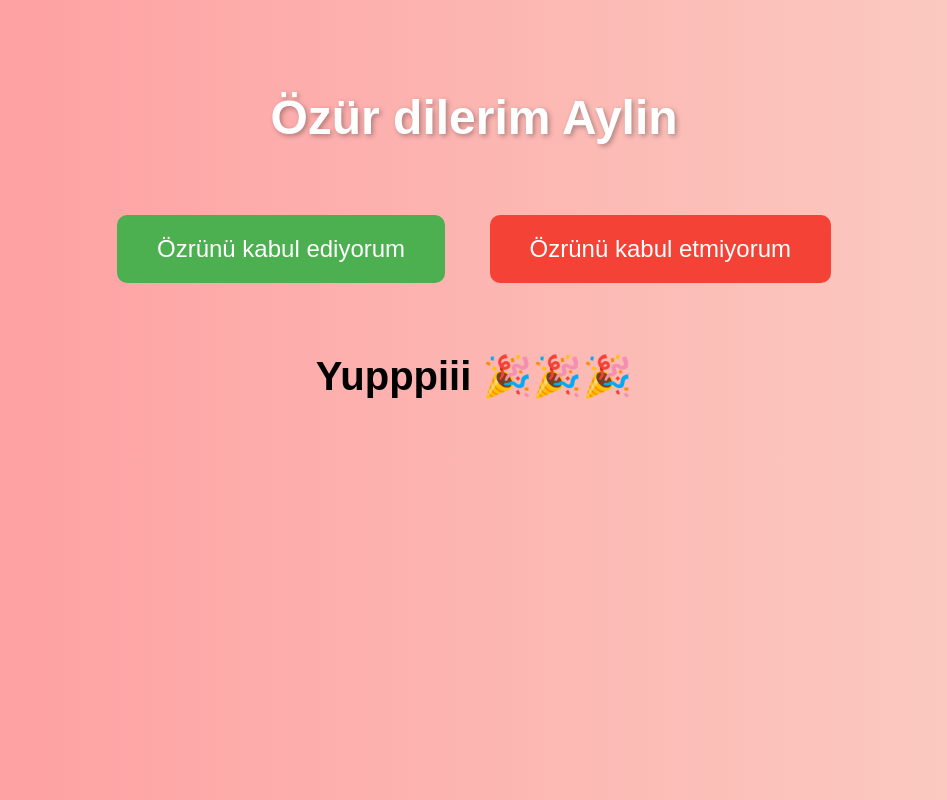
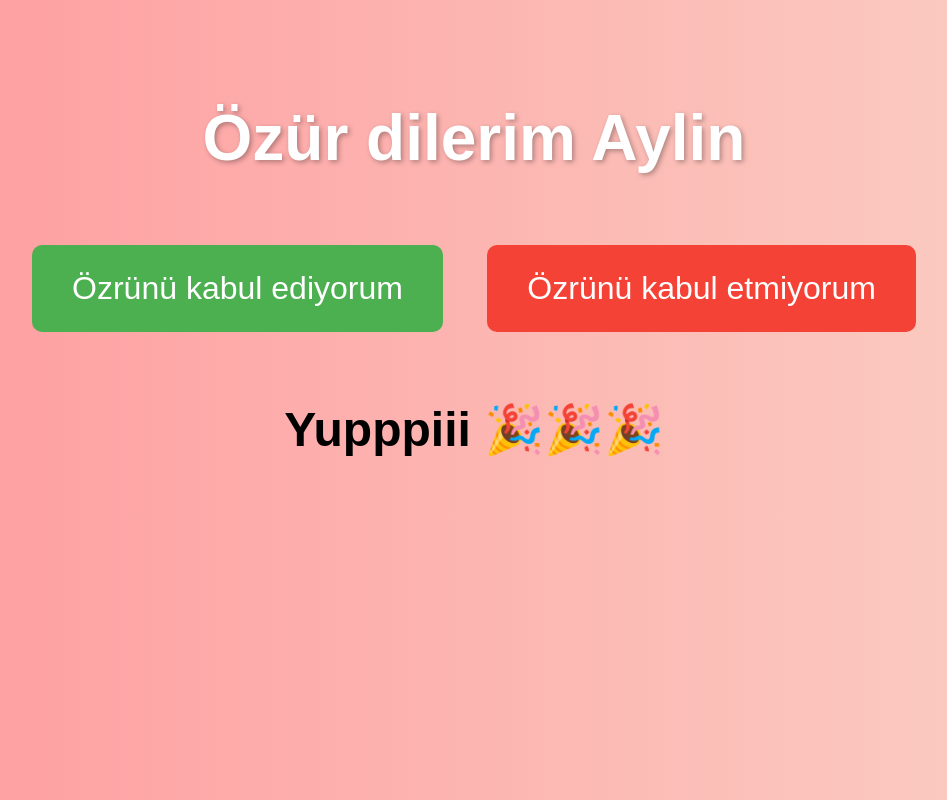
Before and after one commit to babapiroemir13/aylineozur, a plain HTML site: page index.html in a window 1280 px wide. Both pictures are taken after a click on the button "Özrünü kabul ediyorum". Shown: the whole page, without its empty margins (166-1113 px from the left). Drawn offline with Linux system fonts and the light colour scheme.

Commit message:
Update index.html

```diff
--- a/index.html
+++ b/index.html
@@ -12,15 +12,15 @@
       padding: 50px 20px;
     }
     h1 {
-      font-size: 3rem; /* büyük başlık */
+      font-size: clamp(2.5rem, 8vw, 4rem); /* mobil ve masaüstü uyumlu */
       color: #fff;
       text-shadow: 2px 2px 5px rgba(0,0,0,0.3);
       margin-bottom: 50px;
     }
     button {
       margin: 20px;
-      padding: 20px 40px; /* mobil için büyük buton */
-      font-size: 1.5rem; /* mobil uyumlu yazı */
+      padding: clamp(15px, 3vw, 25px) clamp(25px, 6vw, 40px); /* esnek buton boyutu */
+      font-size: clamp(1.2rem, 4vw, 2rem); /* mobil uyumlu yazı */
       border: none;
       border-radius: 10px;
       cursor: pointer;
@@ -42,7 +42,7 @@
     }
     #result {
       margin-top: 50px;
-      font-size: 2.5rem;
+      font-size: clamp(2rem, 6vw, 3rem);
       font-weight: bold;
     }
   </style>
@@ -64,7 +64,7 @@
 
     function acceptApology() {
       document.getElementById("result").innerHTML = "Yupppiii 🎉🎉🎉";
-      music.play(); // sadece kabul ederse şarkı başlar
+      music.play(); // sadece kabul edince şarkı başlar
     }
 
     function rejectApology() {
```
